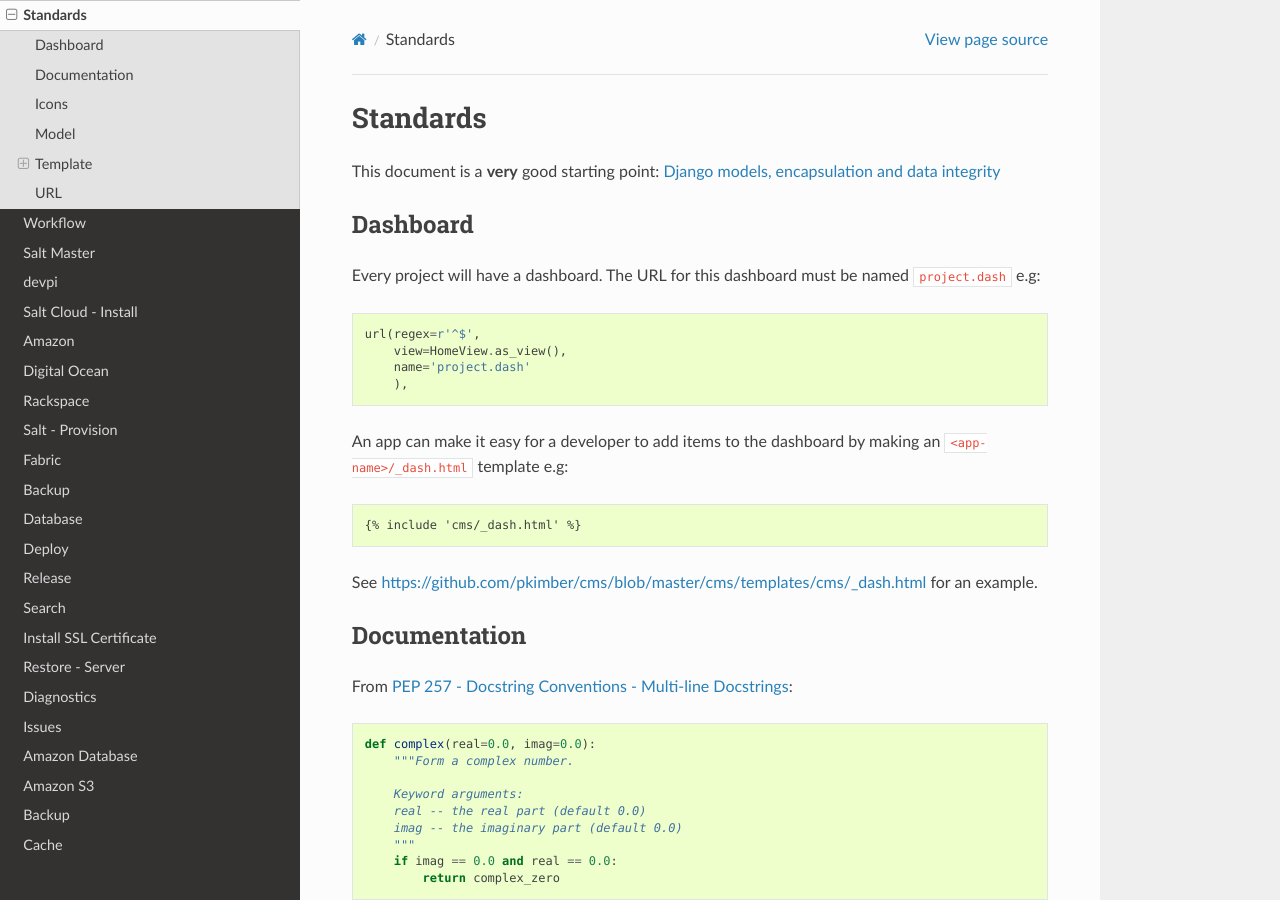
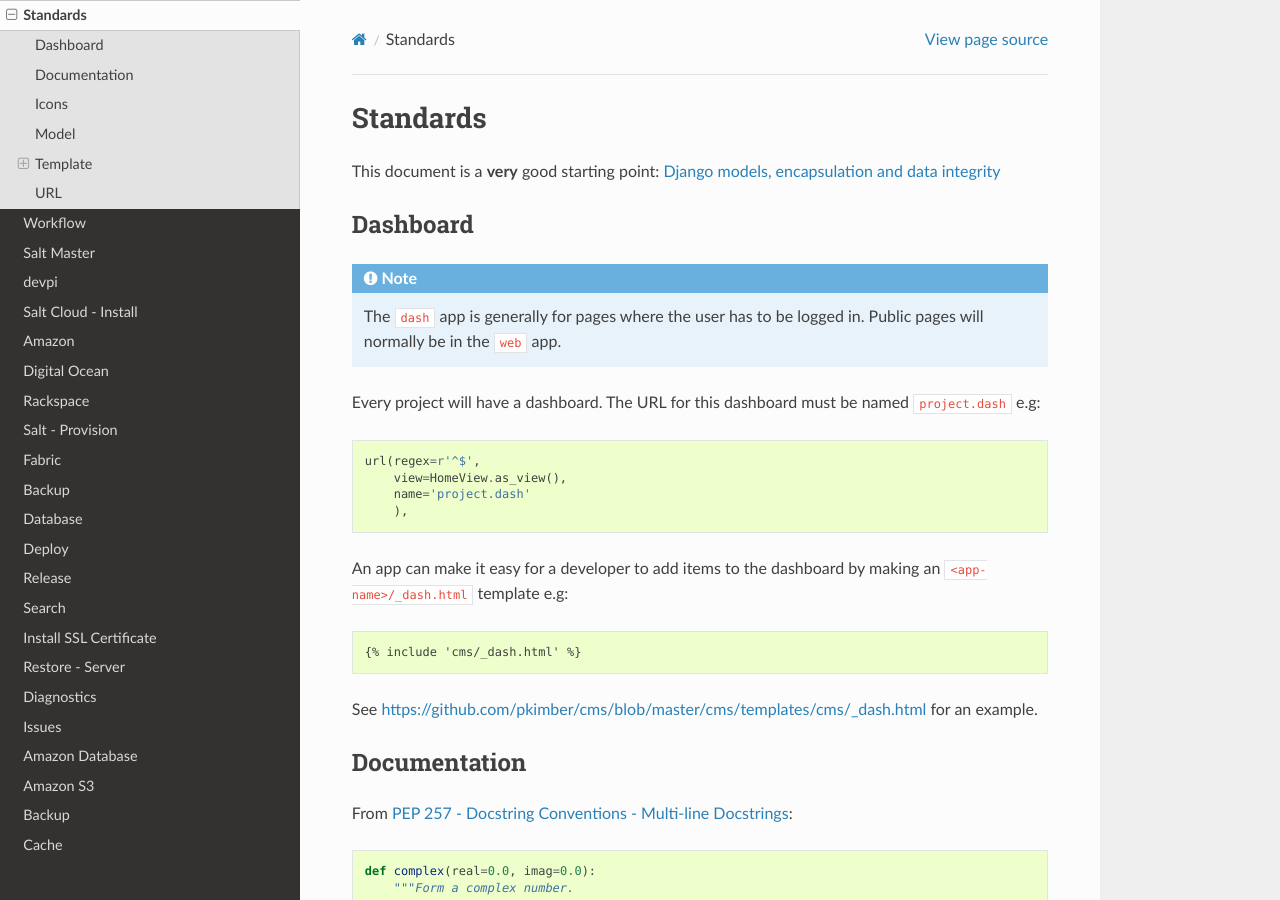
Before and after one commit to pkimber/old-docs-migrated-to-gitlab, a Sphinx documentation site: the page built from source/dev-standards.rst, in a window 1280 px wide and 900 px high. Built offline with Sphinx 7.4.7 and the Read the Docs theme 2.0.0, drawn with Linux system fonts in a browser that asks for light colours.

Commit message:
standards for the 'dash' and 'web' app

```diff
--- a/source/dev-standards.rst
+++ b/source/dev-standards.rst
@@ -8,6 +8,9 @@ This document is a **very** good starting point:
 
 Dashboard
 =========
+
+.. note:: The ``dash`` app is generally for pages where the user has to be
+          logged in.  Public pages will normally be in the ``web`` app.
 
 Every project will have a dashboard.  The URL for this dashboard must be named
 ``project.dash`` e.g::
```
